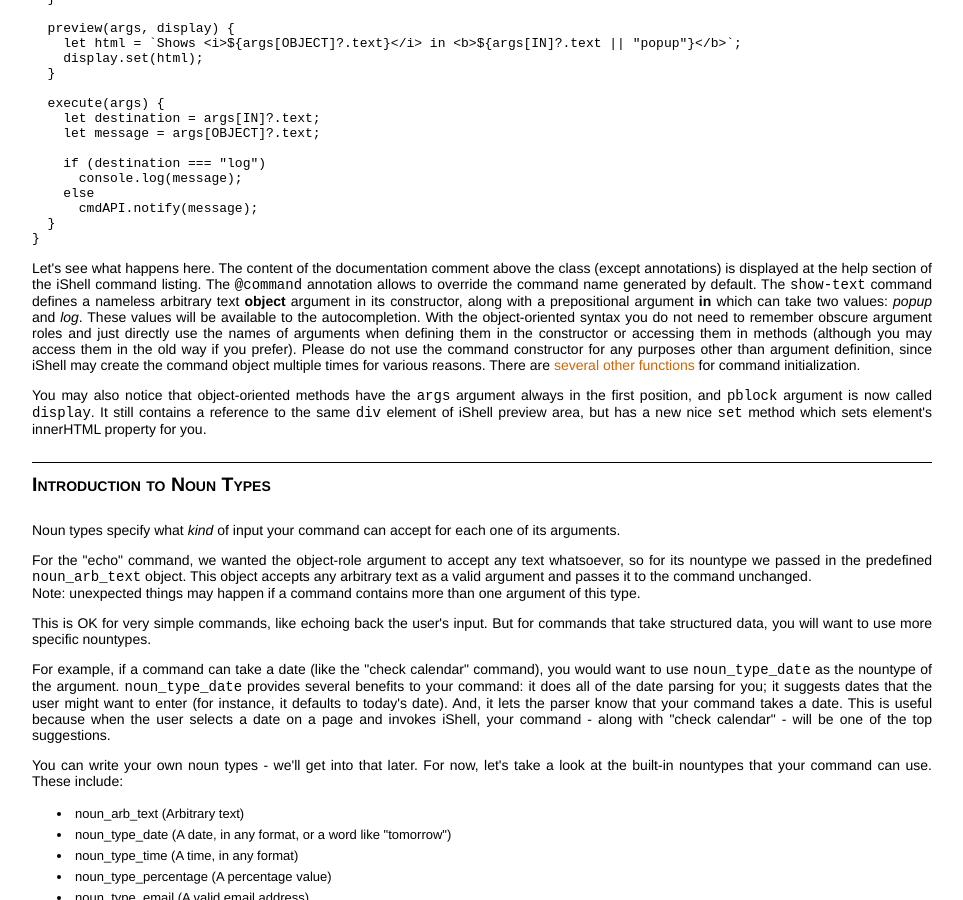
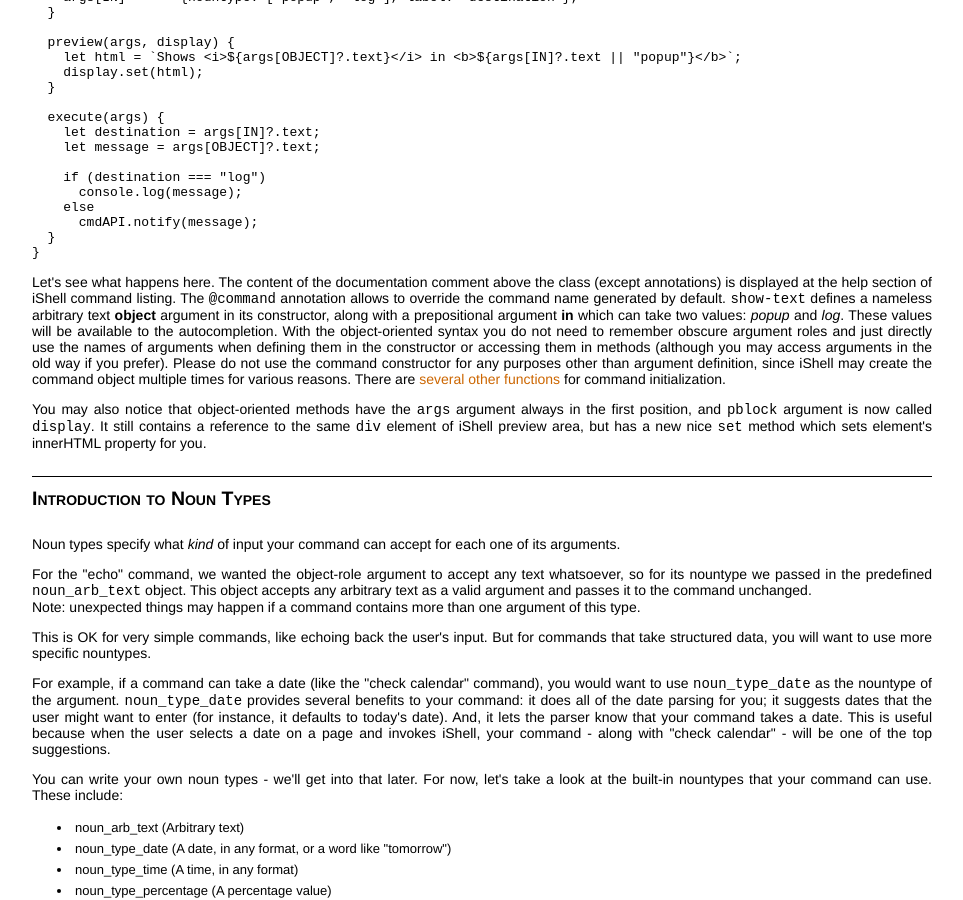
Before and after one commit to GChristensen/ishell, a Jekyll site: the page res/tutorial.html, which Jekyll copies as it is, in a window 1280 px wide and 900 px high, scrolled down 7511 px. Shown: the whole window, without its empty margins (158-1121 px from the left). Built offline with Jekyll 4.4.1, drawn with Linux system fonts in a browser that asks for light colours; some of the changed text lies outside the part shown.

Commit message:
various fixes

```diff
--- a/commands/search.js
+++ b/commands/search.js
@@ -546,7 +546,7 @@
         preview: function(pblock, args, {Bin}) {
             let maxResults = args.cause && args.cause.data
                 ? args.cause.data
-                : (+maxSearchResults);
+                : shellSettings.max_history_items() || 20;
 
             let forDomain;
 
--- a/res/API.html
+++ b/res/API.html
@@ -313,7 +313,7 @@
       in a new window vs. a new tab, etc).
       Passes the newly opened tab object to the callback function.</p>
     <ul>
-      <li><strong>urlString</strong> is a string corresponding to the URL to be opened.</li>
+      <li><strong>urlString</strong> a URL to be opened.</li>
     </ul>
   </blockquote>
 <h3><a id="user-content-utilsparamstostringparams-prefix--" class="anchor" aria-hidden="true" href="#utilsparamstostringparams-prefix--"></a>cmdAPI.paramsToString(params, prefix = "?")</h3>
--- a/res/tutorial.html
+++ b/res/tutorial.html
@@ -25,7 +25,7 @@
     <script src="/lib/jquery.toc.js"></script>
 </head>
 <body dir="ltr">
-<div class="head"><span class="large">iShelliShell: </span>Tutorial</div>
+<div class="head"><span class="large">iShell: </span>Tutorial</div>
 <div id="nav-container">
     <ul id="nav">
         <li><a href="options.html">Settings</a></li>
@@ -117,8 +117,8 @@
   }
 }
 </pre>
-            <p>The name will be generated automatically. iShell will interpret as a command any class in the command editor with the <code>@command</code>
-                annotation at the documentation comment. Regular JavaScript comments are ignored. A command class may extend any other classes.</p>
+            <p>The command name will be generated automatically. Only JavaDoc-style comments should be used to annotate classes, the regular JavaScript comments are ignored.
+                A command class may extend any other classes.</p>
             <p>Object-oriented syntax also allows to significantly declutter command code, because all the noisy attributes you pass to the
                 <code>cmdAPI.createCommand</code> are moved to the documentation
             comment and the class may contain only fields and functions related to its purpose. Explore templates in the command editor for more details.</p>
@@ -581,6 +581,7 @@
 <pre>
 /**
   Displays a given message at popup or prints it to the browser log.
+
   @command show-text
   @description An object-oriented command with arguments.
 */
@@ -606,12 +607,12 @@
   }
 }
 </pre>
-<p>Let's see what happens here. The content of the documentation comment above the class (except annotations) is displayed at the help section of the iShell command listing.
+<p>Let's see what happens here. The content of the documentation comment above the class (except annotations) is displayed at the help section of iShell command listing.
     The <code>@command</code> annotation allows to override the command name generated by default.
-    The <code>show-text</code> command defines a nameless arbitrary text <b>object</b> argument in its constructor, along with a prepositional argument <b>in</b>
+    <code>show-text</code> defines a nameless arbitrary text <b>object</b> argument in its constructor, along with a prepositional argument <b>in</b>
     which can take two values: <i>popup</i> and <i>log</i>. These values will
     be available to the autocompletion. With the object-oriented syntax you do not need to remember obscure argument roles and just directly use the names
-    of arguments when defining them in the constructor or accessing them in methods (although you may access them in the old way if you prefer).
+    of arguments when defining them in the constructor or accessing them in methods (although you may access arguments in the old way if you prefer).
     Please do not use the command constructor for any purposes other than argument definition, since iShell may create the command object multiple times for various reasons.
     There are <a href="#Running_on_iShell_load_and_when_iShell_popup_is_shown_">several other functions</a> for command initialization.
 </p>
```
Also changed, not shown: other parts of res/tutorial.html (+2 -2 lines), _layouts/default.html (+16 -23 lines), res/options.js (+34 -22 lines), manifest.json.
